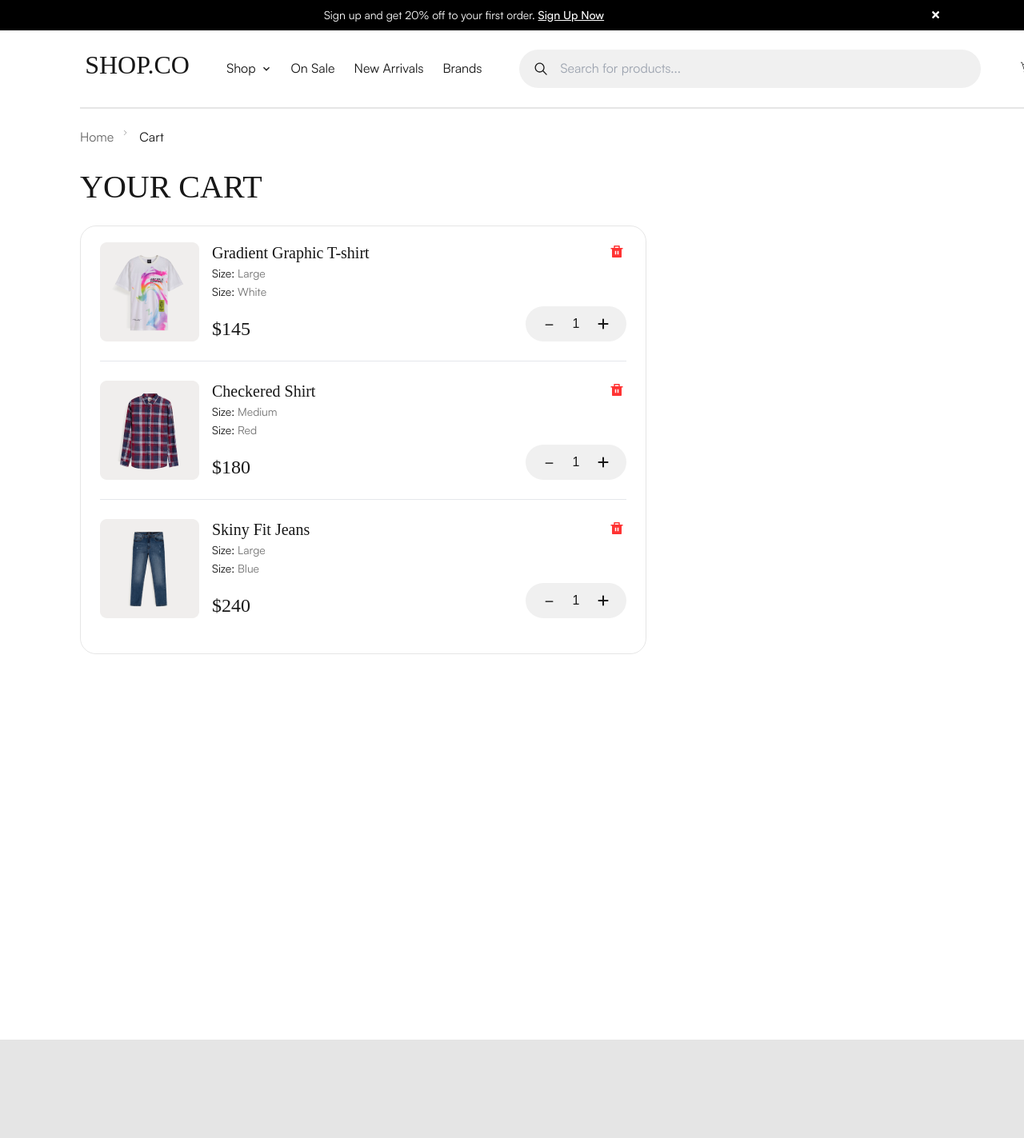
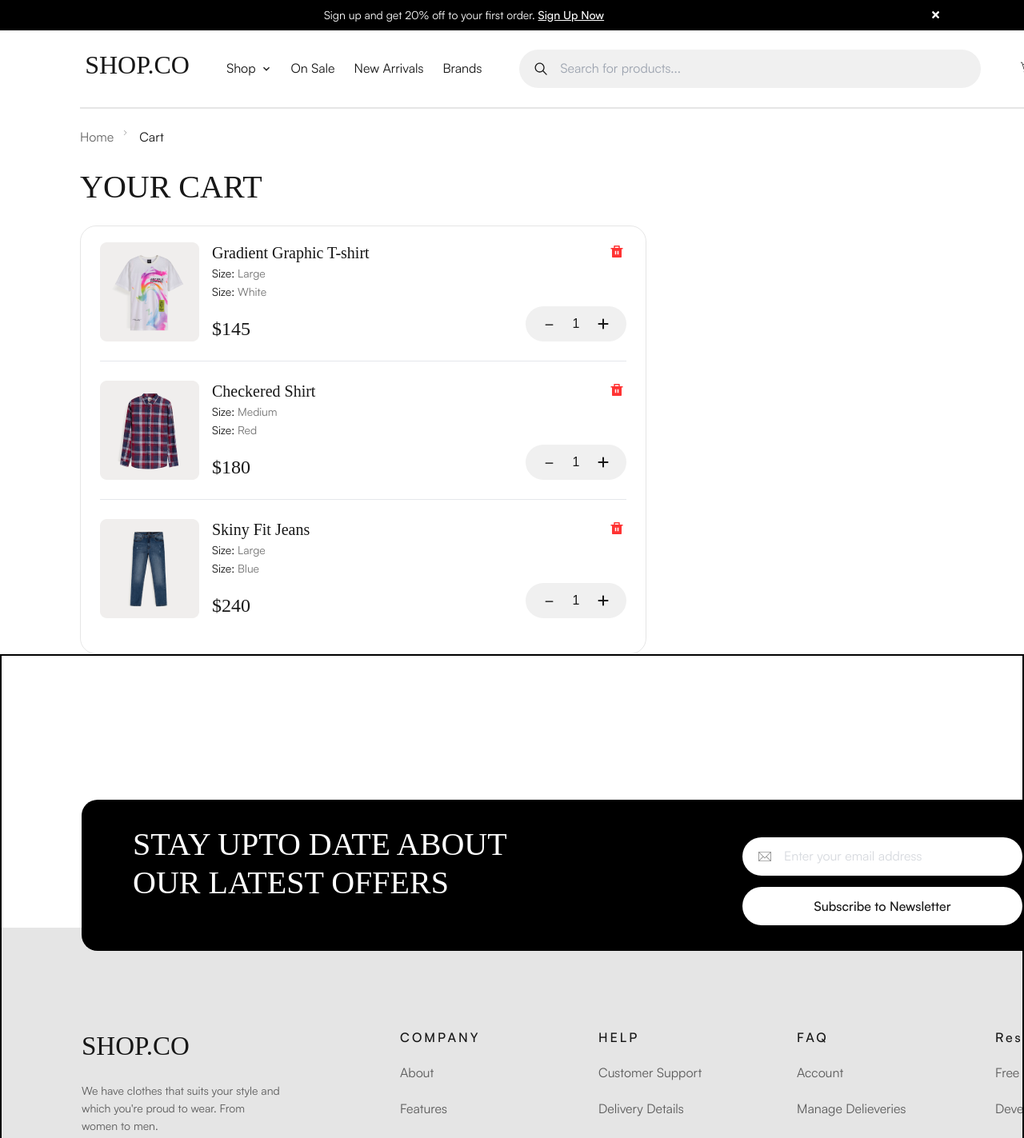
Before and after one commit to bilal-raza12/figma_hackathon2, a Next.js app: page /cart in a window 1280 px wide. Shown: the top 1423 px of the page at 80% size. Built offline with nearby package versions, Linux system fonts and the light colour scheme.

Commit message:
Template1

```diff
--- a/src/app/cart/page.tsx
+++ b/src/app/cart/page.tsx
@@ -1,11 +1,11 @@
 
-import React from 'react'
+
 
 import { SlArrowRight } from "react-icons/sl";
 import YourCart from '@/components/cart';
 const Cart = () => {
   return (
-    <div className='min-h-screen pl-[100px]'>
+    <div className=' pl-[100px]'>
       {/* cart url */}
       <div className='flex gap-3 mt-6 items-center'>
         <div className="flex gap-1 items-center text-black opacity-[60%]">
@@ -18,7 +18,9 @@ const Cart = () => {
 
       <YourCart />
       </div>
+
     </div>
+
   )
 }
 
--- a/src/app/layout.tsx
+++ b/src/app/layout.tsx
@@ -40,7 +40,7 @@ export default function RootLayout({
         <TopHeader/>
         <Header />
         {children}
-        <Footer/>
+        <Footer />
 
       </body>
     </html>
--- a/src/app/page.tsx
+++ b/src/app/page.tsx
@@ -4,6 +4,7 @@ import NewArrivals from "@/components/newarrivals";
 import TopSelling from "@/components/topselling";
 import Dress from "@/components/dress";
 import Reviews from "@/components/reviews";
+
 export default function Home() {
   return (
     <>
@@ -14,6 +15,7 @@ export default function Home() {
     <TopSelling />
     <Dress/>
     <Reviews/>
+
     </>
   );
 }
--- a/src/components/footer.tsx
+++ b/src/components/footer.tsx
@@ -24,8 +24,8 @@ const footerData = [
 ]
 const Footer = () => {
   return (
-    <>
-  <div  className="absolute md:w-[1240px] md:top-[3850px] top-[3621px]">
+    <div className="border-2 border-black relative h-auto">
+  <div  className="absolute md:w-[1240px] md:top-[180px] top-[90px]">
     <Footer1  />
     </div>
 
@@ -80,7 +80,7 @@ const Footer = () => {
        </div>
 
   </div>
-    </>
+    </div>
   )
 }
 
--- a/src/components/footer1.tsx
+++ b/src/components/footer1.tsx
@@ -10,7 +10,7 @@ import { TfiEmail } from "react-icons/tfi";
 
 const Footer1 = () => {
   return (
-   <div className="bg-black static md:w-[1240px] w-[340px] md:mx-[100px] mx-[16px] flex md:flex-row flex-col justify-between rounded-[20px] md:px-[64px] px-6 py-[32px] mt-[55px]">
+   <div className="bg-black static md:w-[1240px] w-[340px] md:mx-[100px] mx-[16px] flex md:flex-row flex-col justify-between rounded-[20px] md:px-[64px] px-6 py-[32px] ">
        <div className="md:max-w-[550px] max-w-[310px] font-integralcfbold md:text-[40px] text-[30px] leading-[36px] md:leading-[48px] text-white">STAY UPTO DATE ABOUT OUR LATEST OFFERS</div>
        <div className="flex flex-col md:gap-[14px] gap-[10px]">
         <div className="flex md:w-[350px] mt-[15px] w-[300px] py-3 px-4 gap-3 bg-white rounded-[62px]">
--- a/src/components/hero.tsx
+++ b/src/components/hero.tsx
@@ -31,7 +31,7 @@ const Hero = () => {
 
   </div>
 
-  <div className="flex flex-col ml-6 sm:hidden absolute top-[460px] left-[100px]">
+  <div className="flex flex-col ml-6 sm:hidden absolute top-[460px] left-[100px] z-20">
         <h1 className="font-satoshibold text-2xl ">30,000 +</h1>
         <h3 className="font-satoshiregular text-[12px] leading-[22px] opacity-[60%]">Happy Customers</h3>
 
```
Also changed, not shown: src/app/productsdetail/page.tsx (added).
